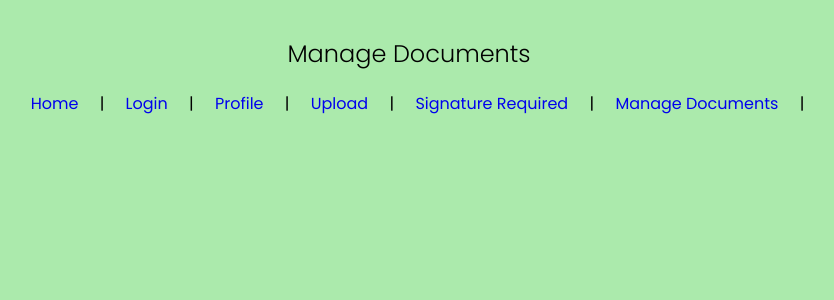
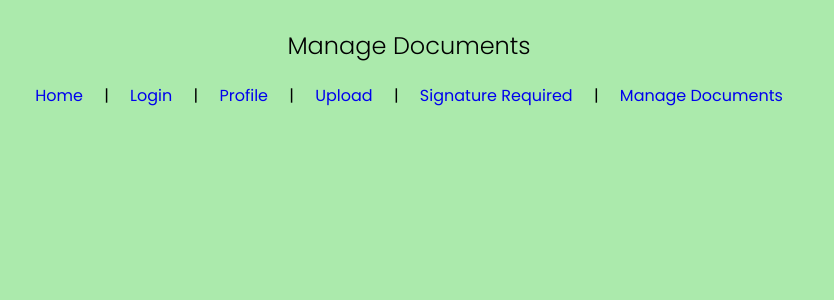
Before and after one commit to jamesolesen911/179-StingerSign, a React (Create React App) app in the folder stingersign/: page /ManageDocument in a window 1280 px wide. Shown: the top 300 px of the page, without its empty margins (241-1075 px from the left). Built offline with nearby package versions, Linux system fonts and the light colour scheme.

Commit message:
messing around w/ navbar, will continue fixing

```diff
--- a/stingersign/src/components/ManageDocumentPage.js
+++ b/stingersign/src/components/ManageDocumentPage.js
@@ -4,7 +4,9 @@ import { Link } from "react-router-dom";
 
 export default function ManageDocumentPage() {
     return (
-      <main style={{ padding: "1rem 0" }}>
+      <div>
+      <div id="box3">
+      <main style={{ padding: "0.5rem 0" }}>
 
         <h2>Manage Documents</h2>
         <Link to="/homepage"style={{textDecoration:"none"}}>Home</Link> |{" "}
@@ -12,8 +14,9 @@ export default function ManageDocumentPage() {
         <Link to="/profile"style={{textDecoration:"none"}}>Profile</Link> |{" "}
         <Link to="/upload"style={{textDecoration:"none"}}>Upload</Link> |{" "}
         <Link to="/signature"style={{textDecoration:"none"}}>Signature Required</Link> |{" "}
-        <Link to="/ManageDocument"style={{textDecoration:"none"}}>Manage Documents</Link> |
-
+        <Link to="/ManageDocument"style={{textDecoration:"none"}}>Manage Documents</Link>
       </main>
+      </div>
+      </div>
     );
   }
```
